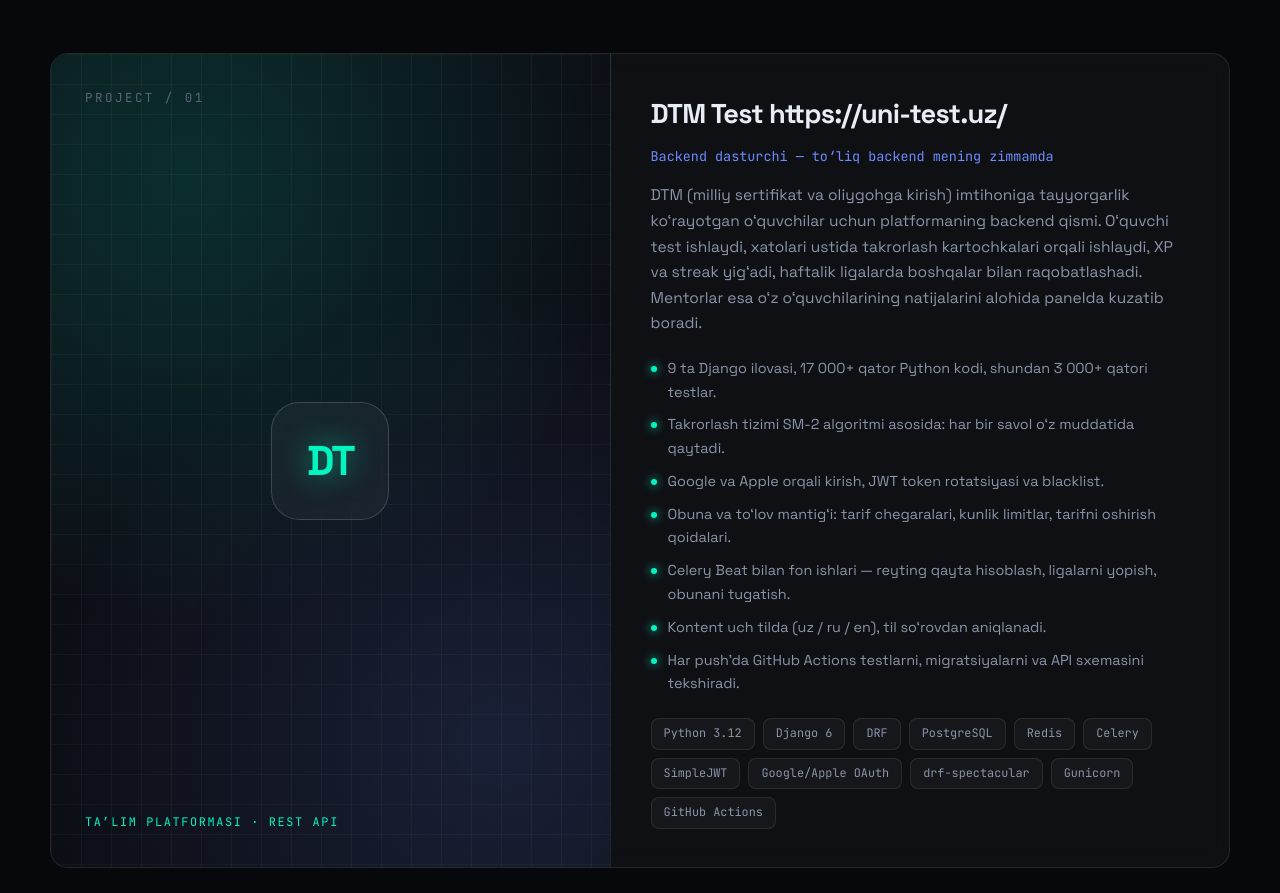
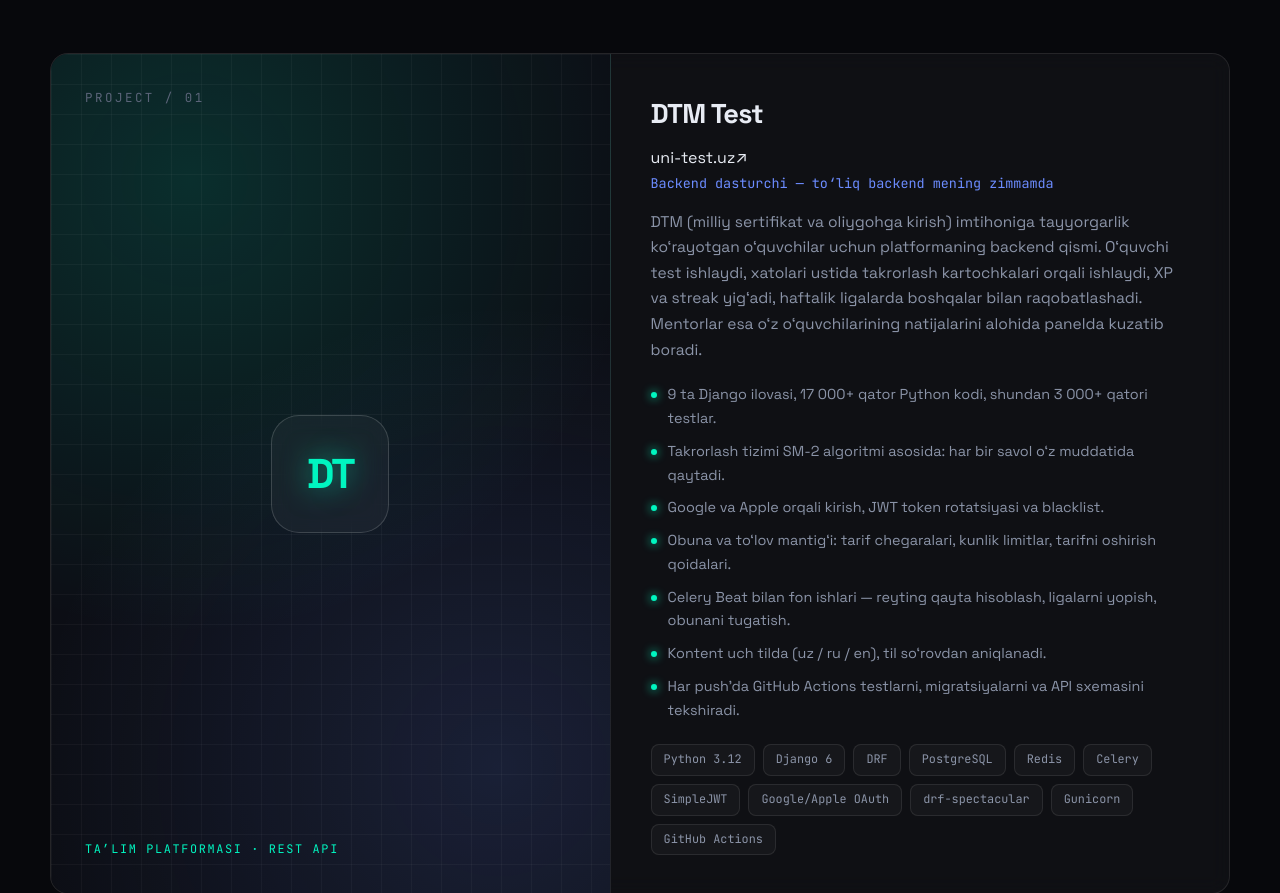
Before and after one commit to akobirmarupov/akobirmarupov.github.io, a plain HTML site: page index.html in a window 1280 px wide. Shown: the part 3300-4193 px from the top of the page. Drawn offline with Linux system fonts and the light colour scheme.

Commit message:
Update project link and heading in index.html

```diff
--- a/index.html
+++ b/index.html
@@ -680,7 +680,8 @@
                         </div>
 
                         <div class="project-body">
-                            <h3>DTM Test https://uni-test.uz/</h3>
+                            <h3>DTM Test</h3>
+                            <a class="project-link" href="https://uni-test.uz/" target="_blank" rel="noopener">uni-test.uz↗</a>
                             <div class="project-role" data-uz="Backend dasturchi — to‘liq backend mening zimmamda"
                                  data-en="Backend developer — full backend ownership">Backend dasturchi — to‘liq backend mening zimmamda</div>
                             <p data-uz="DTM (milliy sertifikat va oliygohga kirish) imtihoniga tayyorgarlik ko‘rayotgan o‘quvchilar uchun platformaning backend qismi. O‘quvchi test ishlaydi, xatolari ustida takrorlash kartochkalari orqali ishlaydi, XP va streak yig‘adi, haftalik ligalarda boshqalar bilan raqobatlashadi. Mentorlar esa o‘z o‘quvchilarining natijalarini alohida panelda kuzatib boradi." data-en="The backend of a platform for students preparing for the Uzbek national university entrance exam. Students take tests, revisit mistakes through spaced-repetition cards, collect XP and streaks, and compete in weekly leagues, while mentors track their students from a separate dashboard.">DTM (milliy sertifikat va oliygohga kirish) imtihoniga tayyorgarlik ko‘rayotgan o‘quvchilar uchun platformaning backend qismi. O‘quvchi test ishlaydi, xatolari ustida takrorlash kartochkalari orqali ishlaydi, XP va streak yig‘adi, haftalik ligalarda boshqalar bilan raqobatlashadi. Mentorlar esa o‘z o‘quvchilarining natijalarini alohida panelda kuzatib boradi.</p>
```
